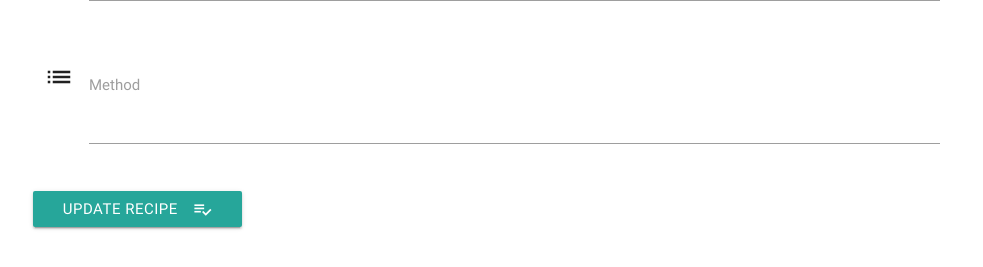
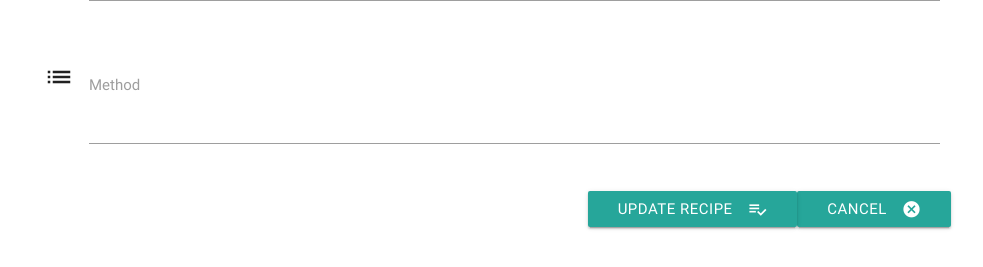
Before and after one commit to Carly07/Deeelish, a Flask app: template templates/editrecipe.html in a window 1280 px wide. Shown: the part 718-985 px from the top of the page, without its empty margins (148-1131 px from the left). Run offline with Flask 2, Linux system fonts and the light colour scheme; the template is opened without the code that fills it, so the values that code supplies are empty; some libraries are stand-ins or nearby versions.

Commit message:
Added cancel button to editrecipe.html

```diff
--- a/templates/editrecipe.html
+++ b/templates/editrecipe.html
@@ -144,9 +144,10 @@
 				</div>
 
 				<div class="row">
-					<button class="btn waves-effect waves-light" type="submit" name="action">Update Recipe
-                <i class="material-icons right">playlist_add_check</i>
-            </button>
+                    <a href="{{ url_for('get_recipes') }}" class="btn waves-effect waves-light right">Cancel<i class="material-icons right">cancel</i></a>
+					<button class="btn waves-effect waves-light right" type="submit" name="action">Update Recipe
+                        <i class="material-icons right">playlist_add_check</i>
+                    </button>
 				</div>
 	</form>
 </div>
```
